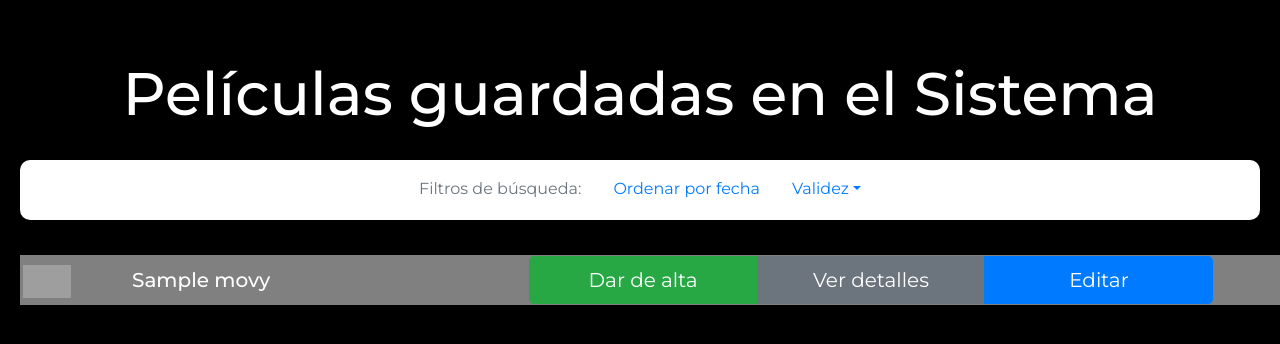
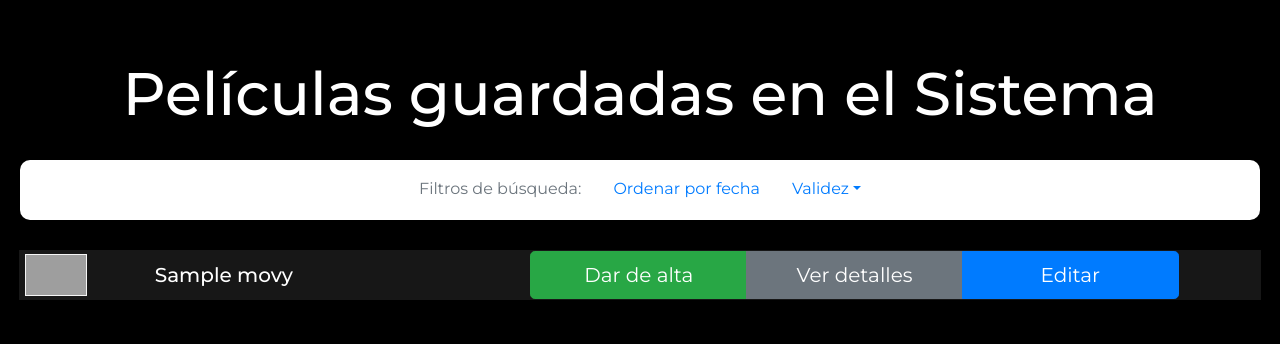
Before and after one commit to gonzalas/moviepass, a PHP site: template Views/movie-list-saved.php in a window 1280 px wide. Shown: the part 56-400 px from the top of the page. Run offline with PHP 8.4, Linux system fonts and the light colour scheme; the template is opened without the code that fills it: most values are stand-ins (such as "Sample title", 1, 10 or a date in 2020); data that the repository does not hold is empty; some libraries are stand-ins or nearby versions; grey boxes are pictures that could not be loaded.

Commit message:
Movie List Saved changed

```diff
--- a/Views/css/estilos.css
+++ b/Views/css/estilos.css
@@ -77,14 +77,18 @@ body {
 }
 
 .movie-table{
-    width: 100%;
-    margin: 20px;
+    width: 97%;
+    margin: auto;
     border-collapse:separate;
-    border-spacing:0 15px;
+    border-spacing:0 10px;
 }
 
-.movie-table tr:nth-child(even) {background: rgb(0, 0, 0)}
-.movie-table tr:nth-child(odd) {background:rgb(128, 128, 128)}
+.movie-table tr:nth-child(even) {
+    background: rgb(0, 0, 0);
+}
+.movie-table tr:nth-child(odd) {
+    background:#171717;
+}
 
 .nav-filters{
     background-color: #fff;
@@ -111,19 +115,17 @@ a.image-movie{
 }
 
 .img_top_div {
-    width: 48px;
-    height: 33px;
-    overflow: hidden;
+    width: 62px;
+    height: 42px;
     position: relative;
-    left: 2px;
-    top: 1px;
+    left: 5px;
+    border: 1px solid whitesmoke;
 }
 
 .img_top_img {
-    margin: -4px 0 -5px 0;
     background-color: #222;
     text-indent: -2000px;
-    width: 48px;
+    width: 60px;
     height: 40px;
 }
 
@@ -141,7 +143,7 @@ a.image-movie{
     color: #FFF;
     font-weight: 500 !important;
 }
-
+/*
 html{
     overflow-x: hidden;
 }
@@ -154,9 +156,7 @@ thead{
     border: hidden;
 }
 
-tr{
-    border: hidden;
-}
+
 
 td{
     border: hidden;
@@ -164,4 +164,8 @@ td{
 
 form{
     border: hidden;
+} */
+
+.tr-movie{
+    border: 5px solid yellow;
 }
--- a/Views/movie-list-saved.php
+++ b/Views/movie-list-saved.php
@@ -53,9 +53,9 @@
                 <?php
                 foreach ($moviesList as $movie){
                     ?>
-                    <tr class="col mb-3" style="margin: 10px;">
+                    <tr class="tr-movie">
                         <td class="wi62">
-                            <div stlye="height: 35px;">
+                            <div stlye="height: 35px; border: 2px solid white(0, 0, 0, 0.125);">
                                 <div class="img_top_div">
                                     <img src="https://image.tmdb.org/t/p/w500<?=$movie-> getImage()?>" class="img_top_img">
                                 </div>
```
